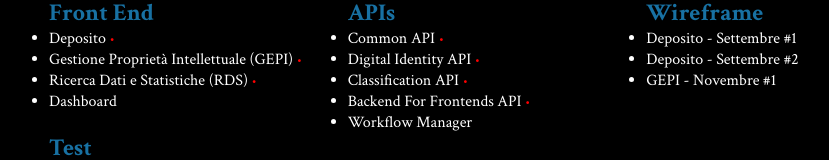
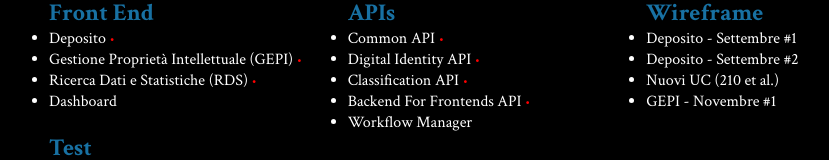
Before and after one commit to guildenstern70/uibmsites, a Next.js app: page / in a window 1280 px wide. Shown: the part 478-638 px from the top of the page, without its empty margins (243-1072 px from the left). Built offline with nearby package versions, Linux system fonts and the light colour scheme; no server answers.

Commit message:
New Figma

```diff
--- a/app/page.js
+++ b/app/page.js
@@ -81,6 +81,9 @@ export default function Home()
                             href="https://www.figma.com/design/qcFMkpUGElm13Hi3RKfEaj/DEV-Protos-show-v8 "
                             target="_blank">
                             Deposito - Settembre #2</a></li>
+                        <li><a href="https://www.figma.com/design/GrN0dEz9DFC9vorMHNnoFz/DEV9-Deposito?node-id=0-1&t=endQPDSpNb84zGth-0"
+                               target="_blank">
+                            Nuovi UC (210 et al.)</a></li>
                         <li>
                             <a href="https://www.figma.com/proto/eMTjsOAf7chM0l0Fto8zAo/DEV2.2-Gepi?page-id=0%3A1&node-id=1-12917&node-type=canvas&t=7pTkoFxWGuExqI8d-0&scaling=min-zoom&content-scaling=fixed"
                                target="_blank">GEPI - Novembre #1</a>
```
